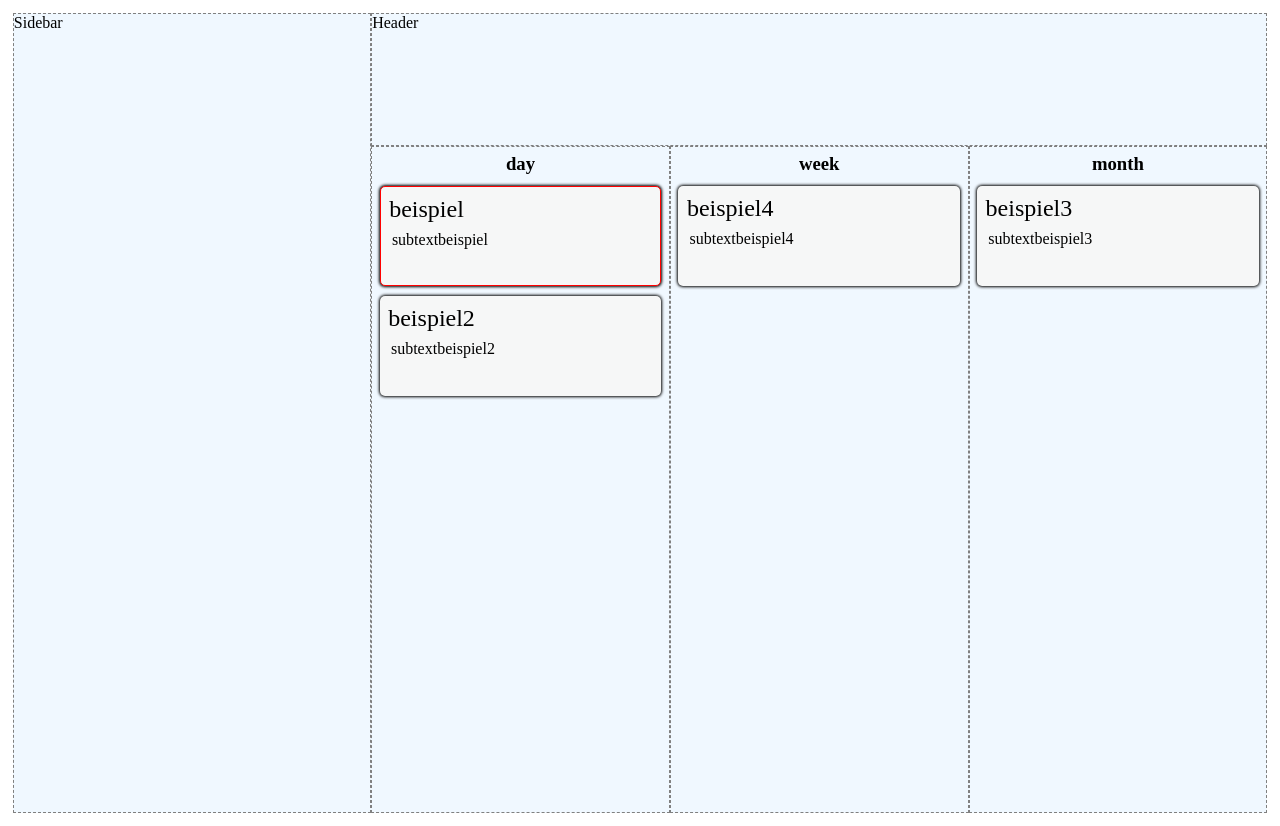
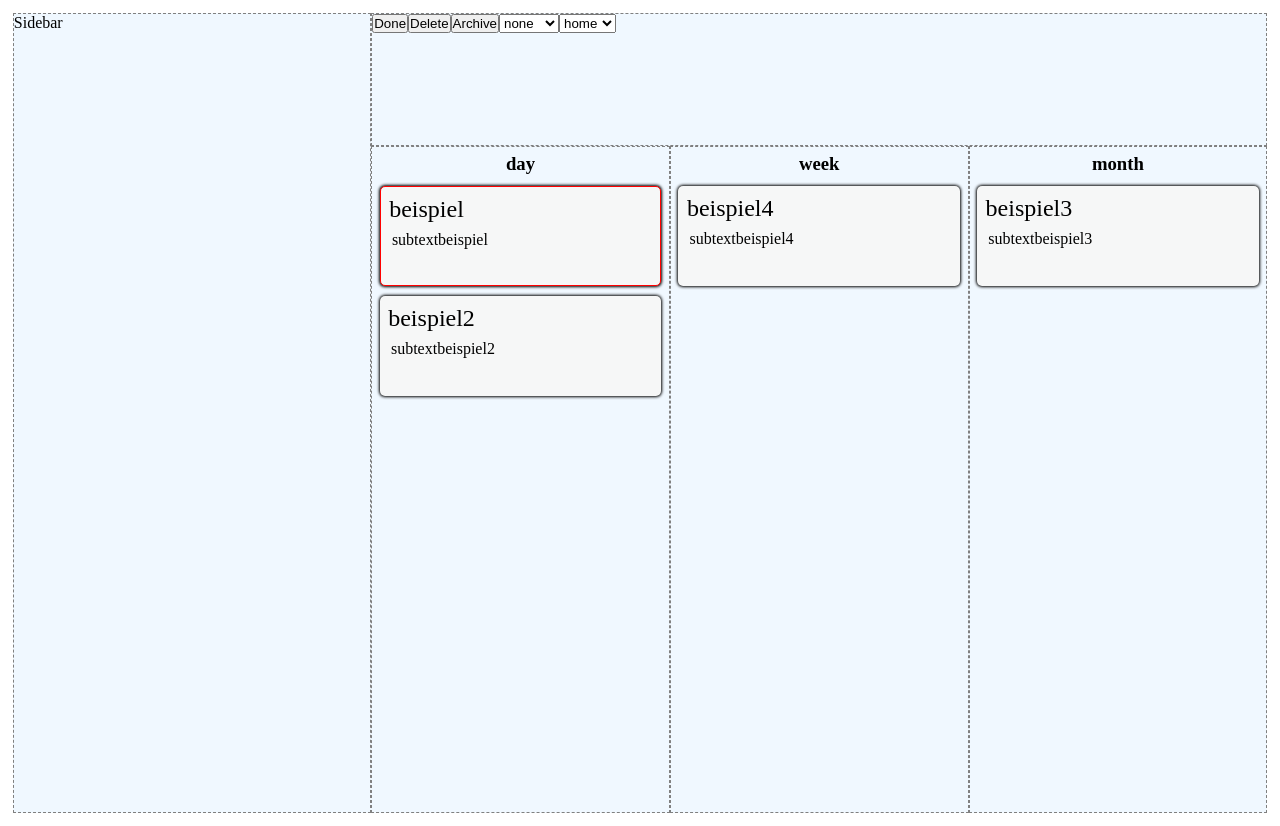
Before and after one commit to patrick-plue/todo_react, a React (Create React App) app: page / in a window 1280 px wide. Built offline with nearby package versions, Linux system fonts and the light colour scheme.

Commit message:
add basic buttons

```diff
--- a/src/components/Header.jsx
+++ b/src/components/Header.jsx
@@ -1,7 +1,26 @@
 import React from 'react';
 
 function Header() {
-  return <div className="headerContainer">Header</div>;
+  // add react select tag
+  return (
+    <div className="headerContainer">
+      <button>Done</button>
+      <button>Delete</button>
+      <button>Archive</button>
+      <select>
+        <option>none</option>
+        <option>day</option>
+        <option>week</option>
+        <option>month</option>
+      </select>
+      <select>
+        <option>home</option>
+        <option>job</option>
+        <option>family</option>
+        <option>pet</option>
+      </select>
+    </div>
+  );
 }
 
 export default Header;
```
